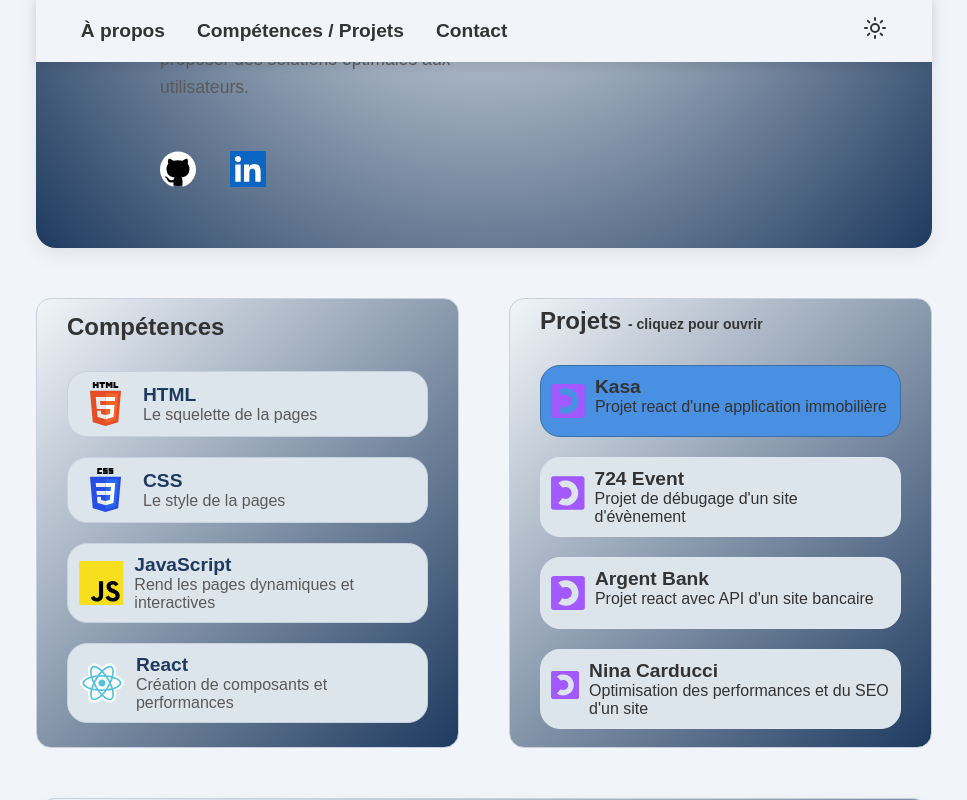
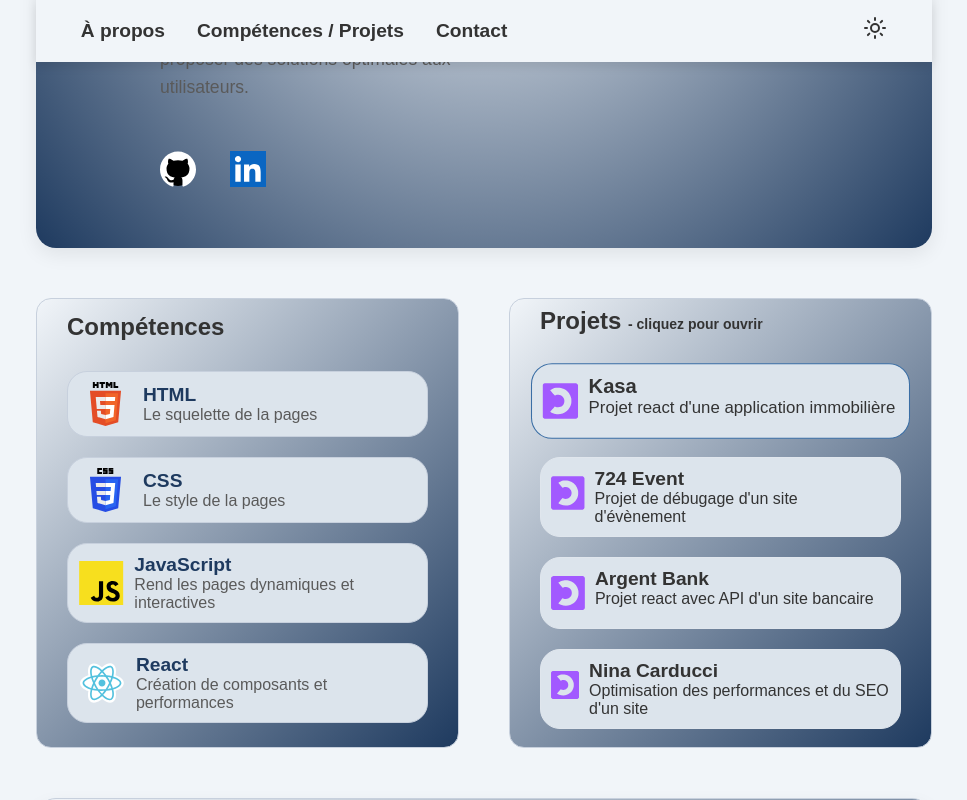
Before and after one commit to Stephane-Aknin/Stephane-Aknin.github.io, a React (Vite) app: page / in a window 1280 px wide. In both pictures the pointer is over the element 876 px from the left and 1023 px from the top of the page. Shown: the part 623-1423 px from the top of the page, without its empty margins (156-1123 px from the left). Built offline with nearby package versions, Linux system fonts and the light colour scheme; a web font is replaced by a local one.

Commit message:
modification du hover sur les projetcards

```diff
--- a/assets/app.css
+++ b/assets/app.css
@@ -358,9 +358,12 @@ body button {
   border-radius: 20px;
   background-color: #DCE4EC;
 }
+.w-card {
+  transition: transform 0.3s ease, border 0.3s ease; /* Ajoute une transition fluide */
+}
 .w-card:hover {
-  background-color: #4A90E2;
-  border: 1px solid #3A6EA5;
+  transform: scale(1.05); /* Légère augmentation de la taille */
+  border: 1px solid #3A6EA5; /* Conserver la bordure */
 }
 .w-card:active {
   background-color: #C7D0DD;
--- a/public/annexes/projets.json
+++ b/public/annexes/projets.json
@@ -2,7 +2,7 @@
     {
       "id": "c67ab8a7",
       "title": "Projet Kasa",
-      "description": "Le projet Kasa est une application React de location immobilière, sur ce projet que je devais monter de zéro j'ai créer la structure et les différents composants de l'application web à l'aide de React.",
+      "description": "Le projet Kasa est une application web de location immobilière réalisée avec React. J'ai développé l'ensemble de l'application à partir de zéro, en créant la structure, les composants React et en intégrant React Router pour la gestion des routes. J'ai suivi les maquettes Figma pour assurer une interface responsive, tout en garantissant un code de qualité.",
       "pictures": [
         "/images/kasa-homepage.webp",
         "/images/kasa-apropos.webp",
--- a/src/components/FicheProjet.jsx
+++ b/src/components/FicheProjet.jsx
@@ -5,7 +5,7 @@ import GithubIcone from "../images/GithubIcone";
 import HtmlCssIcone from "../images/HtmlIcone";
 import ReactIcone from "../images/ReactIcone";
 import JavascriptIcone from "../images/JavascriptIcone";
-import { FaExternalLinkAlt } from "react-icons/fa"; // Import de l'icône pour GitHub Pages
+
 
 const FicheProjet = () => {
   // Récupération de l'ID du projet depuis l'URL
--- a/src/components/Hero.jsx
+++ b/src/components/Hero.jsx
@@ -1,4 +1,4 @@
-import React, { memo } from "react";
+import { memo } from 'react';
 import Social from "./Social";
 import heroImage from "../images/profile.webp";
 
--- a/src/styles/components/_workcard.scss
+++ b/src/styles/components/_workcard.scss
@@ -17,10 +17,15 @@
   border-radius: 20px;
   background-color: vars.$background-color-secondary;
 
+  & {
+    transition: transform 0.3s ease, border 0.3s ease; /* Ajoute une transition fluide */
+  }
+
   &:hover {
-    background-color: vars.$secondary-color;
-    border: 1px solid vars.$border-color-hover;
+    transform: scale(1.05); /* Légère augmentation de la taille */
+    border: 1px solid vars.$border-color-hover; /* Conserver la bordure */
   }
+
 
   &:active {
     background-color: vars.$border-color;
```
Also changed, not shown: 1 other file (tests, documents, lock files or other folders).
